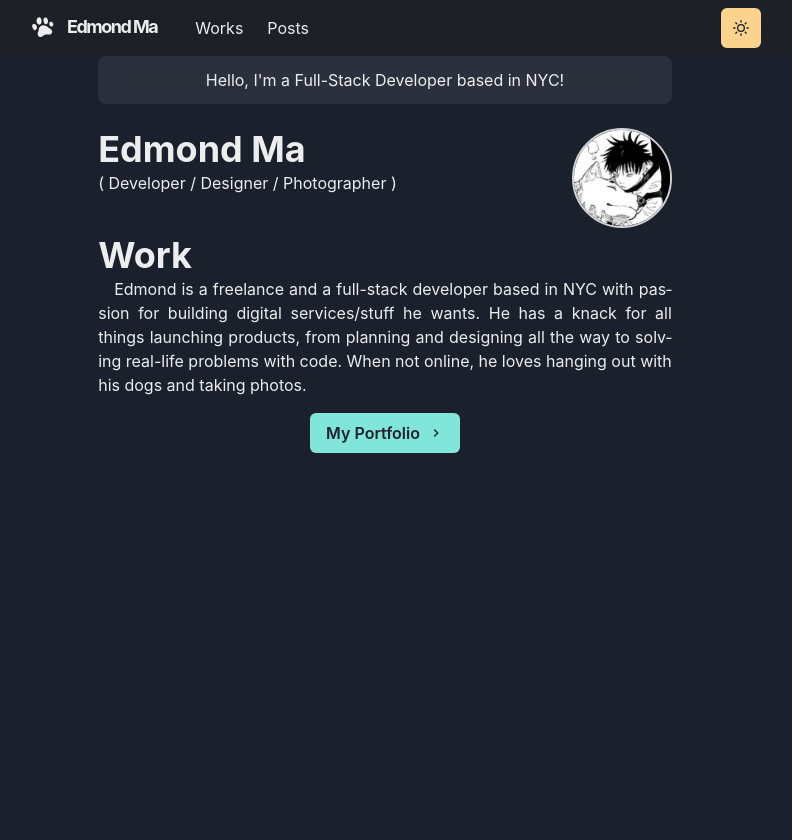
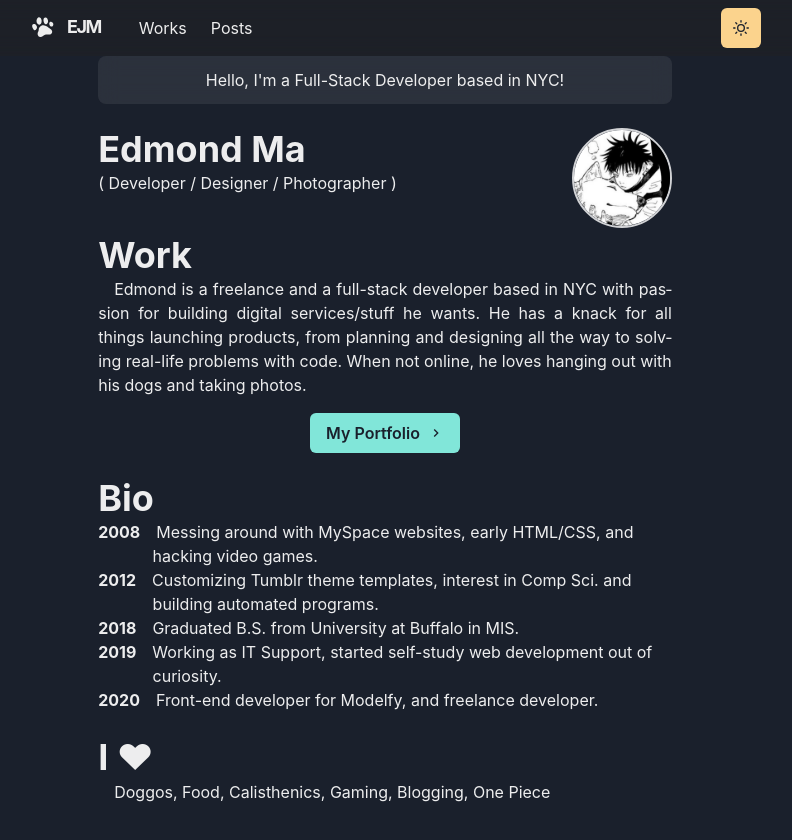
Before and after one commit to edjunma/edmondma.dev-v1, a Next.js app: page / in a window 1280 px wide. Shown: the top 840 px of the page, without its empty margins (255-1047 px from the left). Before the commit the page ends 800 px from the top, so only its background shows below. Built offline with nearby package versions, Linux system fonts and the light colour scheme.

Commit message:
add bio info and interests

```diff
--- a/components/logo.js
+++ b/components/logo.js
@@ -33,7 +33,7 @@ const Logo = () => {
           fontWeight="bold"
           ml={3}
         >
-          Edmond Ma
+          EJM
         </Text>
       </LogoBox>
 
--- a/pages/index.js
+++ b/pages/index.js
@@ -1,6 +1,6 @@
 import NextLink from 'next/link'
 import { Link, Container, Box, Heading, Button, List, ListItem, useColorModeValue } from '@chakra-ui/react'
-import { ChevronRightIcon, EmailIcon } from '@chakra-ui/icons'
+import { ChevronRightIcon, EmailIcon, RepeatIcon } from '@chakra-ui/icons'
 import Section from '../components/section'
 import Paragraph from '../components/paragraph'
 import { BioSection, BioYear } from '../components/bio'
@@ -70,6 +70,45 @@ const Page = () => {
           </Button>
         </Box>
       </Section>
+
+      <Section delay={0.2}>
+        <Heading as="h3" variant="section-title">
+          Bio
+        </Heading>
+        <BioSection>
+          <BioYear>2008</BioYear>
+          Messing around with MySpace websites, early HTML/CSS, and hacking video games.
+        </BioSection>
+        <BioSection>
+          <BioYear>2012</BioYear>
+          Customizing Tumblr theme templates, interest in Comp Sci. and building automated programs.
+        </BioSection>
+        <BioSection>
+          <BioYear>2018</BioYear>
+          Graduated B.S. from University at Buffalo in MIS.
+        </BioSection>
+        <BioSection>
+          <BioYear>2019</BioYear>
+          Working as IT Support, started self-study web development out of curiosity.
+        </BioSection>
+        <BioSection>
+          <BioYear>2020</BioYear>
+          Front-end developer for Modelfy, and freelance developer.
+        </BioSection>
+      </Section>
+
+      <Section delay={0.3}>
+        <Heading as="h3" variant="section-title">
+          I ♥
+        </Heading>
+        <Paragraph>
+          Doggos, Food, Calisthenics, Gaming, {' '}
+          <Link href="https://blog-v3-five.vercel.app/" target="_blank">
+            Blogging
+          </Link>
+          , One Piece
+        </Paragraph>
+      </Section>
     </Container>
     )
 }
```
